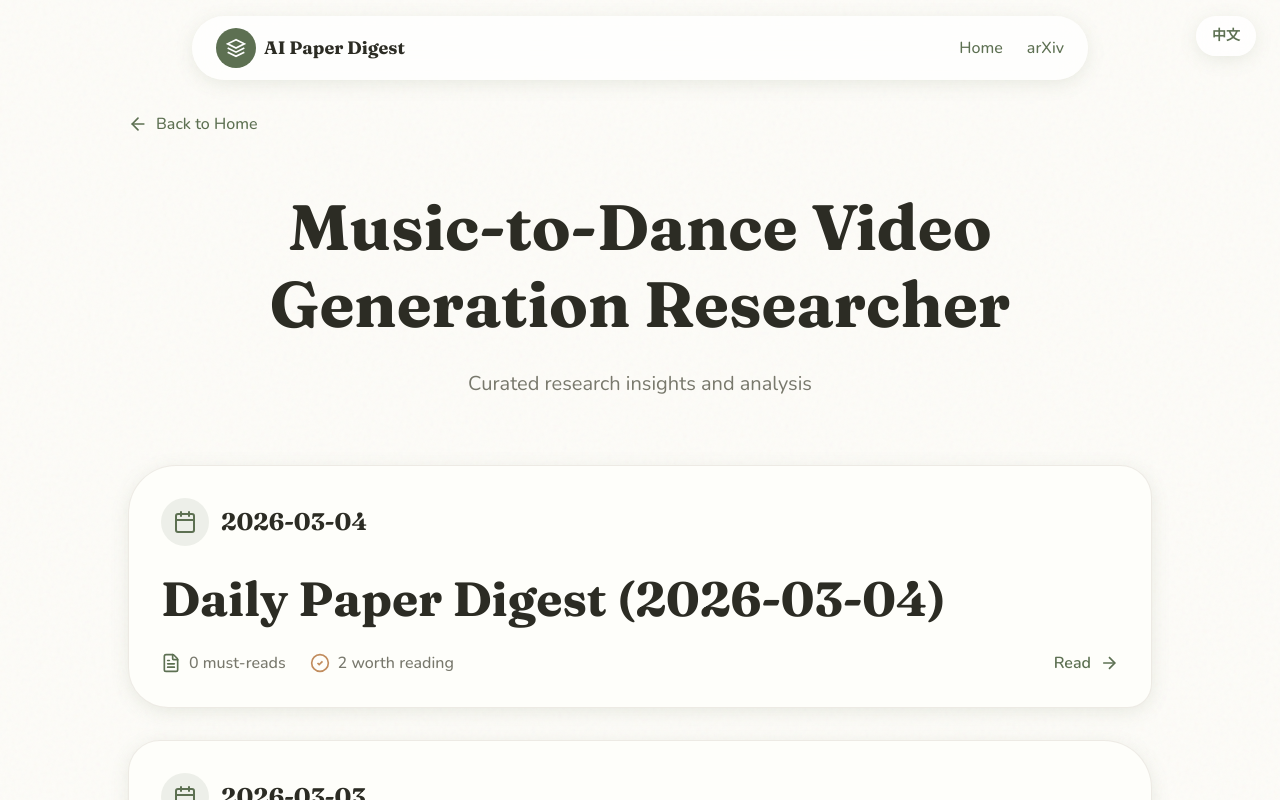
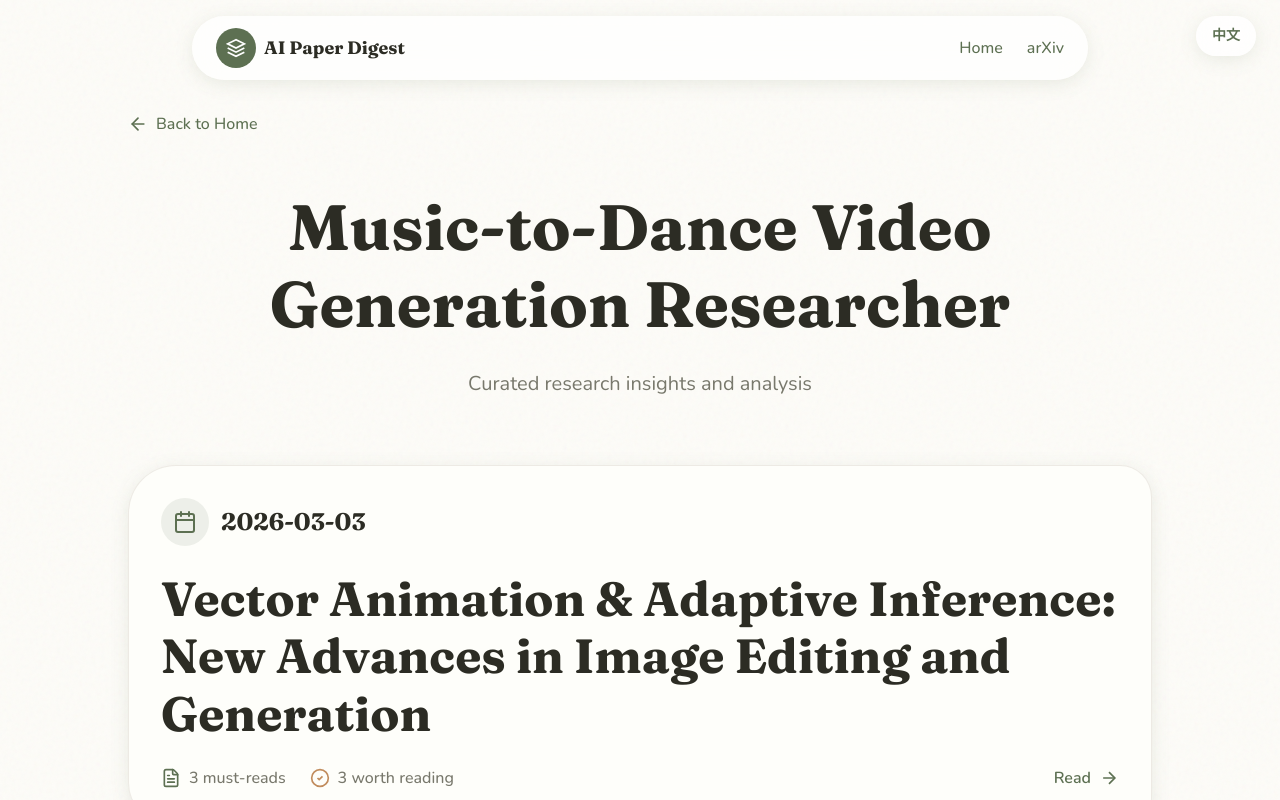
Before and after one commit to GHOST-LOVE-YOU/yiny, a Next.js app: page /en/daily/music-to-dance in a window 1280 px wide. Shown: the top 800 px of the page. Built offline with nearby package versions, Linux system fonts and the light colour scheme.

Commit message:
remove: 删除错误的 2026-03-04 日报

```diff
--- a/src/app/[locale]/daily/music-to-dance/2026-03-04/page.tsx
+++ /dev/null
@@ -1,125 +0,0 @@
-import {
-  DigestLayout, MustRead, Paper, KeyPoints, PaperLink,
-  WorthReading, NotableItem, Observation
-} from '@/components/digest'
-import { getUI, type Locale, locales } from '@/lib/i18n'
-import type { Metadata } from 'next'
-
-const content = {
-  zh: {
-    roleName: "Music-to-Dance",
-    title: "今日论文速递（2026-03-04）",
-    overview: [
-      "今日 arXiv 无新论文（周末），仅 HuggingFace 推荐 4 篇",
-      "DREAM 统一视觉表示学习与图像生成，提出渐进式掩码训练策略",
-      "Mix-GRM 探索生成奖励模型的广度-深度推理协同机制"
-    ],
-    papers: [],
-    worthReading: [
-      {
-        num: 1,
-        title: "DREAM：视觉理解与图像生成的统一框架",
-        tag: "视觉生成",
-        href: "https://arxiv.org/abs/2603.02667",
-        description: "提出联合优化判别和生成目标的统一框架，Masking Warmup渐进式掩码策略从最小掩码开始建立对比对齐，逐步过渡到完整掩码实现稳定生成训练。语义对齐解码在推理时选择最佳候选，无需外部重排序器即可提升文本-图像保真度6.3%。对music-to-dance的生成质量优化有参考价值。"
-      },
-      {
-        num: 2,
-        title: "Mix-GRM：生成奖励模型的广度与深度协同",
-        tag: "奖励模型",
-        href: "https://arxiv.org/abs/2603.01571",
-        description: "将原始推理重构为结构化的广度CoT（多维原则覆盖）和深度CoT（实质判断合理性），通过SFT和RLVR优化。发现B-CoT利于主观偏好任务，D-CoT excels于客观正确性任务。RLVR作为切换放大器使模型自发分配推理风格匹配任务需求。可为舞蹈视频生成的质量评估提供新思路。"
-      }
-    ],
-    observation: "今日为周二，arXiv在周一（美国时间周日）无更新。HuggingFace推荐的论文虽与music-to-dance直接关联不强，但DREAM的统一表示学习框架和Mix-GRM的奖励模型优化方法对生成任务有普适性参考价值。",
-  },
-  en: {
-    roleName: "Music-to-Dance",
-    title: "Daily Paper Digest (2026-03-04)",
-    overview: [
-      "No new arXiv papers today (weekend), only 4 HuggingFace recommended papers",
-      "DREAM unifies visual representation learning and image generation with progressive masking strategy",
-      "Mix-GRM explores synergizing breadth and depth reasoning for generative reward models"
-    ],
-    papers: [],
-    worthReading: [
-      {
-        num: 1,
-        title: "DREAM: Where Visual Understanding Meets Text-to-Image Generation",
-        tag: "Visual Generation",
-        href: "https://arxiv.org/abs/2603.02667",
-        description: "Proposes a unified framework jointly optimizing discriminative and generative objectives. Masking Warmup starts with minimal masking for contrastive alignment, gradually transitioning to full masking for stable generative training. Semantically Aligned Decoding selects best candidates at inference, improving text-image fidelity by 6.3% without external rerankers."
-      },
-      {
-        num: 2,
-        title: "Mix-GRM: Synergizing Breadth and Depth for Generative Reward Models",
-        tag: "Reward Model",
-        href: "https://arxiv.org/abs/2603.01571",
-        description: "Reconfigures raw rationales into structured Breadth-CoT and Depth-CoT through modular synthesis, optimized via SFT and RLVR. Discovers B-CoT benefits subjective preference tasks while D-CoT excels in objective correctness tasks. RLVR acts as switching amplifier inducing spontaneous reasoning style allocation."
-      }
-    ],
-    observation: "Today is Tuesday, arXiv has no updates on Mondays (US Sunday). While HuggingFace recommended papers are not directly related to music-to-dance, DREAM's unified representation learning framework and Mix-GRM's reward model optimization methods offer generalizable insights for generation tasks.",
-  },
-}
-
-export function generateStaticParams() {
-  return locales.map(locale => ({ locale }))
-}
-
-export async function generateMetadata({
-  params,
-}: {
-  params: Promise<{ locale: Locale }>
-}): Promise<Metadata> {
-  const { locale } = await params
-  const c = content[locale]
-  return {
-    title: c.title,
-    alternates: {
-      languages: {
-        'zh-CN': `/zh/daily/music-to-dance/2026-03-04`,
-        'en': `/en/daily/music-to-dance/2026-03-04`,
-      },
-    },
-  }
-}
-
-export default async function Page({
-  params,
-}: {
-  params: Promise<{ locale: Locale }>
-}) {
-  const { locale } = await params
-  const c = content[locale]
-
-  return (
-    <DigestLayout
-      locale={locale}
-      date="2026-03-04"
-      roleId="music-to-dance"
-      roleName={c.roleName}
-      title={c.title}
-      overview={c.overview}
-    >
-      <WorthReading>
-        {c.worthReading.map((item) => (
-          <NotableItem
-            key={item.num}
-            num={item.num}
-            title={item.title}
-            tag={item.tag}
-            href={item.href}
-          >
-            {item.description}
-          </NotableItem>
-        ))}
-      </WorthReading>
-
-      {c.observation ? (
-        <Observation>
-          <p>{c.observation}</p>
-        </Observation>
-      ) : null}
-    </DigestLayout>
-  )
-}
--- a/src/data/registry.ts
+++ b/src/data/registry.ts
@@ -62,14 +62,6 @@ export const registry: DigestMeta[] = [
     mustReadCount: 3,
     worthReadingCount: 3,
   },
-  {
-    roleId: "music-to-dance",
-    roleName: { zh: "Music-to-Dance 视频生成研究者", en: "Music-to-Dance Video Generation Researcher" },
-    date: "2026-03-04",
-    title: { zh: "今日论文速递（2026-03-04）", en: "Daily Paper Digest (2026-03-04)" },
-    mustReadCount: 0,
-    worthReadingCount: 2,
-  },
 ]
 
 export function getAllRoleIds(): string[] {
```
